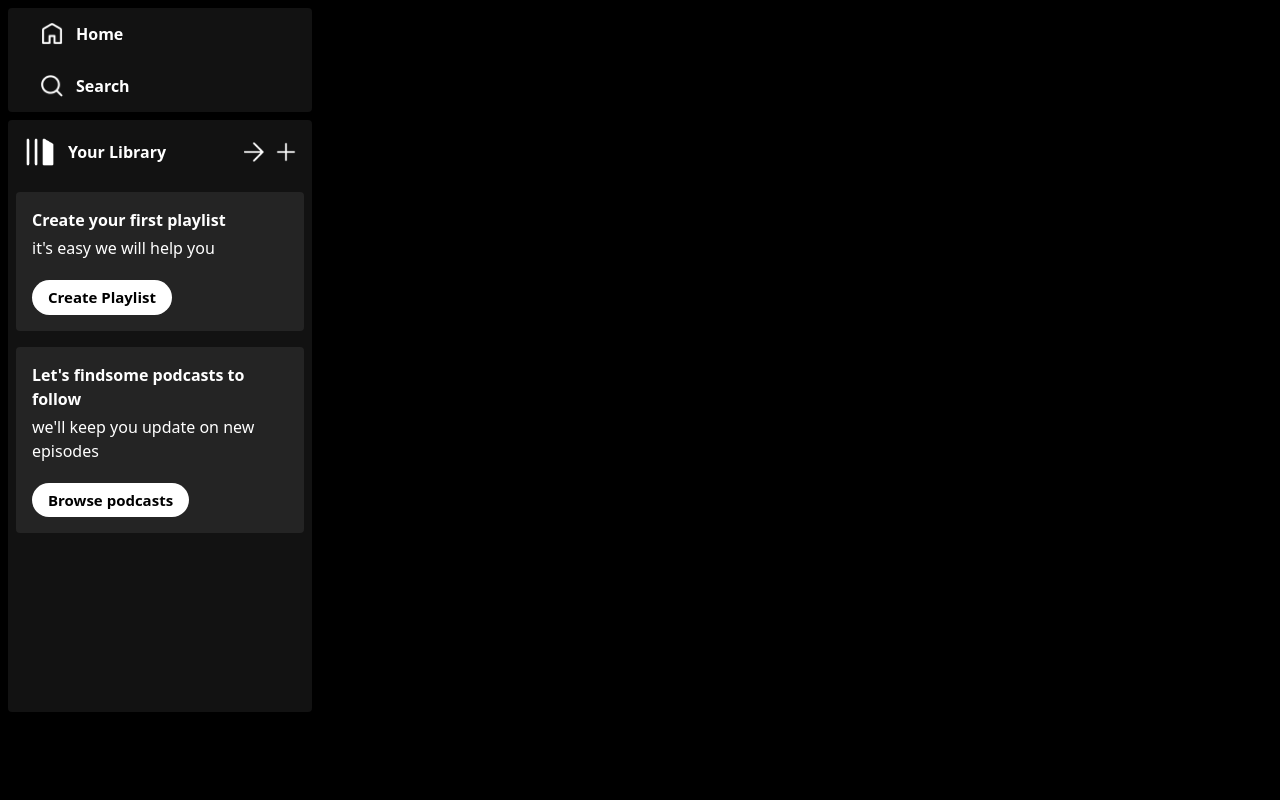
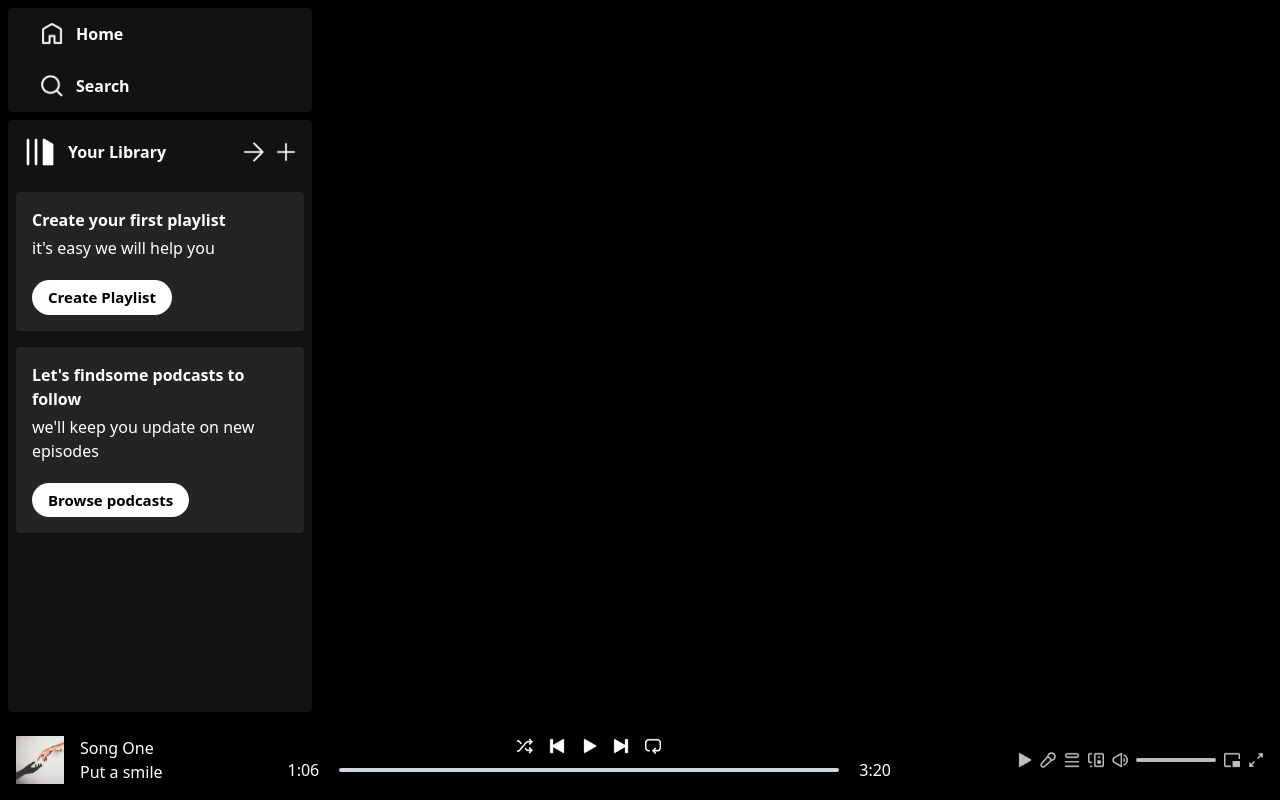
Before and after one commit to Siddharth-AI/spotify, a React (Vite) app: page / in a window 1280 px wide. Built offline with nearby package versions, Linux system fonts and the light colour scheme.

Commit message:
Music Player Ui complete

```diff
--- a/src/App.jsx
+++ b/src/App.jsx
@@ -1,3 +1,4 @@
+import { Player } from "./component/Player";
 import { Sidebar } from "./component/Sidebar";
 
 function App() {
@@ -7,6 +8,7 @@ function App() {
         <div className="h-[90%] flex">
           <Sidebar />
         </div>
+        <Player />
       </div>
     </>
   );
--- /dev/null
+++ b/src/component/Player.jsx
@@ -0,0 +1,46 @@
+import React from "react";
+import { assets, songsData } from "../assets/assets";
+
+export const Player = () => {
+  return (
+    <div className="h-[10%] bg-black flex justify-between items-center text-white px-4">
+      <div className="hidden lg:flex items-center gap-4">
+        <img className="w-12" src={songsData[0].image} alt="" />
+        <div>
+          <p>{songsData[0].name}</p>
+          <p>{songsData[0].desc.slice(0, 12)}</p>
+        </div>
+      </div>
+      <div className="flex flex-col items-center gap-1 m-auto">
+        <div className="flex gap-4">
+          <img
+            src={assets.shuffle_icon}
+            className="w-4 cursor-pointer"
+            alt=""
+          />
+          <img src={assets.prev_icon} className="w-4 cursor-pointer" alt="" />
+          <img src={assets.play_icon} className="w-4 cursor-pointer" alt="" />
+          <img src={assets.next_icon} className="w-4 cursor-pointer" alt="" />
+          <img src={assets.loop_icon} className="w-4 cursor-pointer" alt="" />
+        </div>
+        <div className="flex items-center gap-5">
+          <p>1:06</p>
+          <div className="w-[60vw] max-w-[500px] bg-gray-300 rounded-full cursor-pointer">
+            <hr className="h-1 border-none w-0 bg-green-800 rounded-full" />
+          </div>
+          <p>3:20</p>
+        </div>
+      </div>
+      <div className=" hidden lg:flex items-center gap-2 opacity-75">
+        <img className="w-4" src={assets.play_icon} alt="" />
+        <img className="w-4" src={assets.mic_icon} alt="" />
+        <img className="w-4" src={assets.queue_icon} alt="" />
+        <img className="w-4" src={assets.speaker_icon} alt="" />
+        <img className="w-4" src={assets.volume_icon} alt="" />
+        <div className="w-20 bg-slate-50 h-1 rounded "></div>
+        <img className="w-4" src={assets.mini_player_icon} alt="" />
+        <img className="w-4" src={assets.zoom_icon} alt="" />
+      </div>
+    </div>
+  );
+};
--- a/src/component/Sidebar.jsx
+++ b/src/component/Sidebar.jsx
@@ -2,7 +2,7 @@ import React from "react";
 import { assets } from "../assets/assets";
 export const Sidebar = () => {
   return (
-    <div className="w-[25%] h-full p-2 flex-col gap-2 text-white lg:flex">
+    <div className="w-[25%] h-full p-2 flex-col gap-2 text-white hidden lg:flex">
       <div className="bg-[#121212] h-[15%] rounded flex flex-col justify-around">
         <div className="flex items-center gap-3 pl-8 cursor-pointer">
           <img className="w-6" src={assets.home_icon} alt="" />
```
